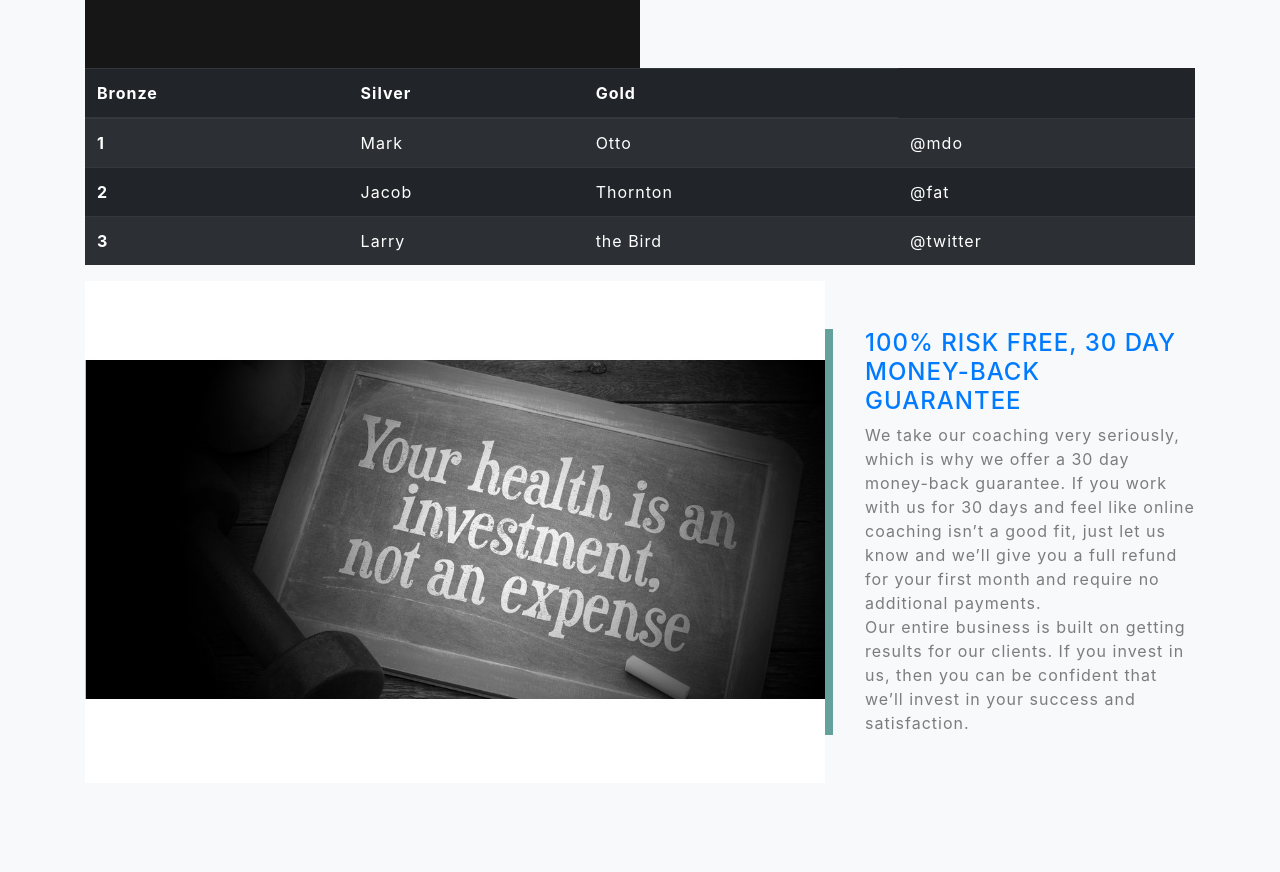
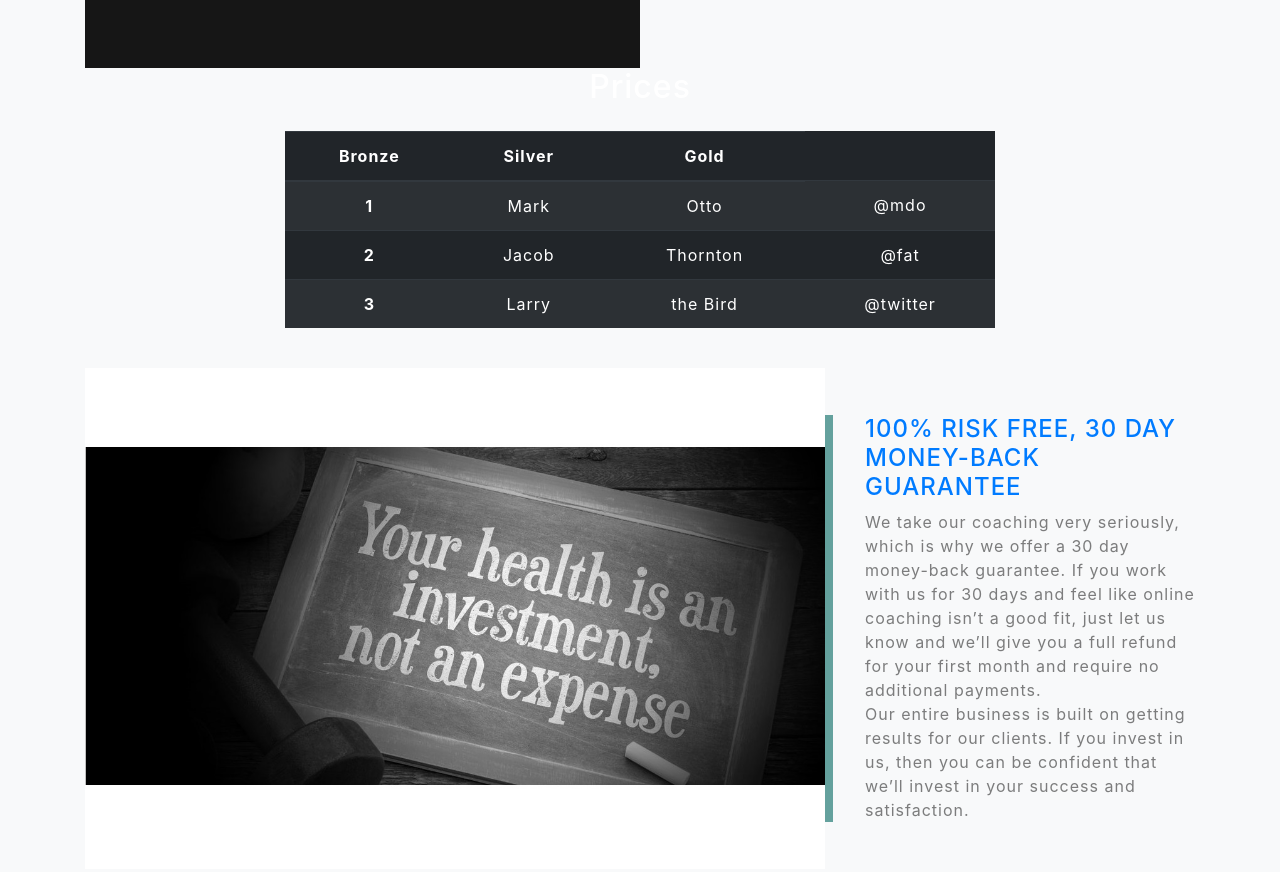
Before and after one commit to jackosullivanpt/elixirclub, a website with bundled scripts: page index.html in a window 1280 px wide. Shown: the part 3480-4352 px from the top of the page. Built offline with nearby package versions, Linux system fonts and the light colour scheme; files whose address does not match are found by name.

Commit message:
Update index.html

```diff
--- a/index.html
+++ b/index.html
@@ -188,8 +188,14 @@
           </div>
         </div>
 
-        <div>
-  <table class="table table-striped table-dark">
+
+         <!-- Price Section -->
+    <section id="price" class="price-section text-center">
+      <div class="container">
+        <div class="row">
+          <div class="col-lg-8 mx-auto">
+            <h2 class="text-white mb-4">Prices</h2>
+            <table class="table table-striped table-dark">
   <thead>
     <tr>
       <th scope="col">Bronze</th>
@@ -218,7 +224,12 @@
     </tr>
   </tbody>
 </table>
+          </div>
         </div>
+        <img src="img" class="img-fluid" alt="">
+      </div>
+    </section>
+        <div>
 
 
         <div>
```
